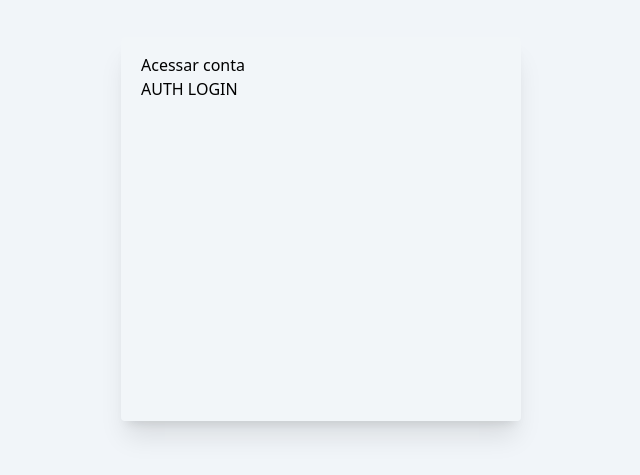
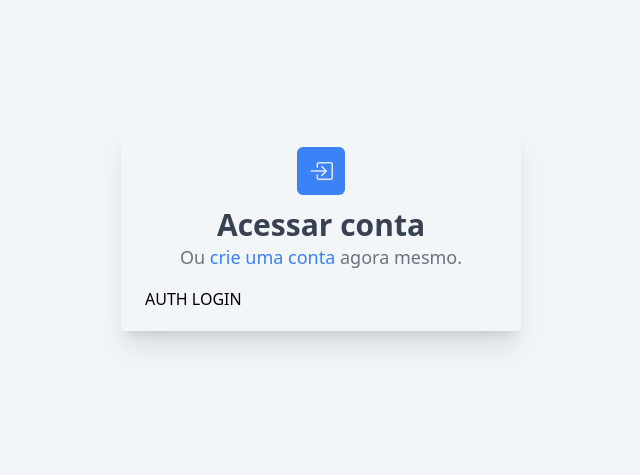
Before and after one commit to ernandesrs/pproj_vuepanel, a Vue app: page /auth/login in a window 1280 px wide. Shown: the part 171-646 px from the top of the page, without its empty margins (319-959 px from the left). Built offline with nearby package versions, Linux system fonts and the light colour scheme.

Commit message:
Auth views customize

```diff
--- a/src/assets/main.css
+++ b/src/assets/main.css
@@ -1 +1,2 @@
+@import './../../node_modules/bootstrap-icons/font/bootstrap-icons.css';
 @import './base.css';
--- a/src/layouts/AuthLayout.vue
+++ b/src/layouts/AuthLayout.vue
@@ -1,8 +1,36 @@
 <template>
     <div class="wrap">
         <div class="wrap-box">
-            <div>
-                {{ $store.state.page.title }}
+            <div class="box-header">
+                <IconElem :icon="$store.state.page.icon" />
+                <div class="title">
+                    {{ $store.state.page.title }}
+                </div>
+                <div class="subtitle">
+                    <p v-if="$route.name === 'auth.login'">
+                        Ou
+                        <RouterLink :to="{
+                            name: 'auth.register'
+                        }">crie uma conta</RouterLink> agora mesmo.
+                    </p>
+                    <p v-if="$route.name === 'auth.register'">
+                        Ou
+                        <RouterLink :to="{
+                            name: 'auth.login'
+                        }">acesse uma conta existente</RouterLink>.
+                    </p>
+                    <p v-if="$route.name === 'auth.forget'">
+                        <RouterLink :to="{
+                            name: 'auth.login'
+                        }">Fazer login</RouterLink> |
+                        <RouterLink :to="{
+                            name: 'auth.login'
+                        }">Criar conta</RouterLink>
+                    </p>
+                    <p v-if="$route.name === 'auth.update-password'">
+                        Informe e confirme sua nova senha
+                    </p>
+                </div>
             </div>
             <RouterView />
         </div>
@@ -10,23 +38,49 @@
 </template>
 
 <script>
+
+import IconElem from '../components/IconElem.vue';
+
 export default {
     setup() {
-
-
-        return {}
-    }
+        return {};
+    },
+    components: { IconElem }
 }
 </script>
 
 <style lang="css" scoped>
+body {
+    @apply text-dark;
+}
+
+a {
+    @apply text-primary;
+}
+
 .wrap {
     @apply w-full min-h-screen bg-light-light flex items-center justify-center px-5;
 }
 
 .wrap-box {
-    @apply w-full h-96 bg-white bg-opacity-5 py-4 px-5 shadow-xl rounded;
+    @apply w-full bg-white bg-opacity-5 py-5 px-6 shadow-xl rounded;
 
     @apply sm:max-w-[400px];
 }
+
+.wrap-box>.box-header {
+    @apply flex flex-col justify-center items-center text-center mb-4;
+}
+
+.wrap-box>.box-header>.icon {
+    @apply w-12 h-12 flex items-center justify-center bg-primary rounded-md text-light text-2xl mb-3;
+}
+
+.wrap-box>.box-header>.title {
+    @apply text-3xl font-semibold text-gray-700;
+}
+
+.wrap-box>.box-header>.subtitle {
+    @apply text-lg text-gray-500 font-normal;
+}
 </style>
--- a/src/store/index.js
+++ b/src/store/index.js
@@ -5,14 +5,22 @@ const store = createStore({
     state() {
         return {
             page: {
-                title: null
+                icon: null,
+                title: null,
+                subtitle: null,
             }
         }
     },
     mutations: {
+        pageIcon(state, icon) {
+            state.page.icon = icon;
+        },
         pageTitle(state, title) {
             state.page.title = title;
-        }
+        },
+        pageSubtitle(state, subtitle) {
+            state.page.subtitle = subtitle;
+        },
     }
 })
 
--- a/src/views/Auth/ForgetView.vue
+++ b/src/views/Auth/ForgetView.vue
@@ -10,7 +10,12 @@ export default {
 
 
         return {}
-    }
+    },
+
+    created() {
+        this.$store.commit("pageTitle", "Esquecia a senha");
+        this.$store.commit("pageIcon", "bi bi-shield-lock");
+    },
 }
 </script>
 
--- a/src/views/Auth/LoginView.vue
+++ b/src/views/Auth/LoginView.vue
@@ -7,6 +7,7 @@
 <script>
 export default {
     created() {
+        this.$store.commit("pageIcon", "bi bi-box-arrow-in-right");
         this.$store.commit("pageTitle", "Acessar conta");
     }
 }
--- a/src/views/Auth/RegisterView.vue
+++ b/src/views/Auth/RegisterView.vue
@@ -14,6 +14,7 @@ export default {
 
     created() {
         this.$store.commit("pageTitle", "Criar uma conta");
+        this.$store.commit("pageIcon", "bi bi-person-circle");
     }
 }
 </script>
--- a/src/views/Auth/UpdatePasswordView.vue
+++ b/src/views/Auth/UpdatePasswordView.vue
@@ -10,6 +10,11 @@ export default {
 
 
         return {}
+    },
+
+    created() {
+        this.$store.commit("pageTitle", "Atualizar senha");
+        this.$store.commit("pageIcon", "bi bi-check-circle");
     }
 }
 </script>
```
